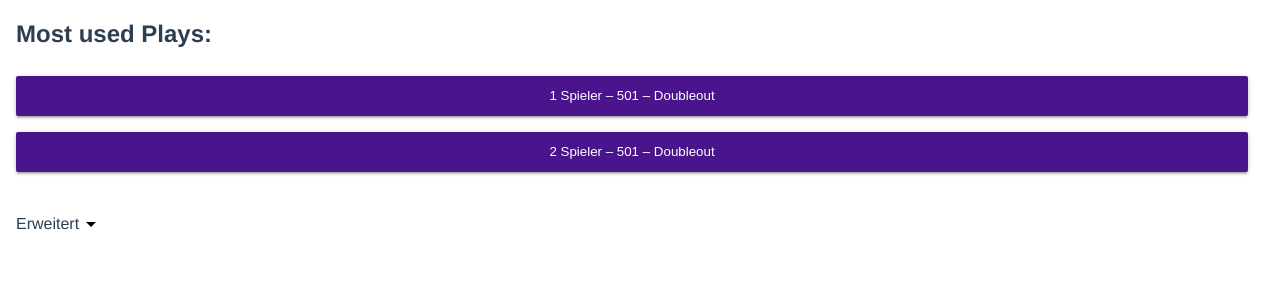
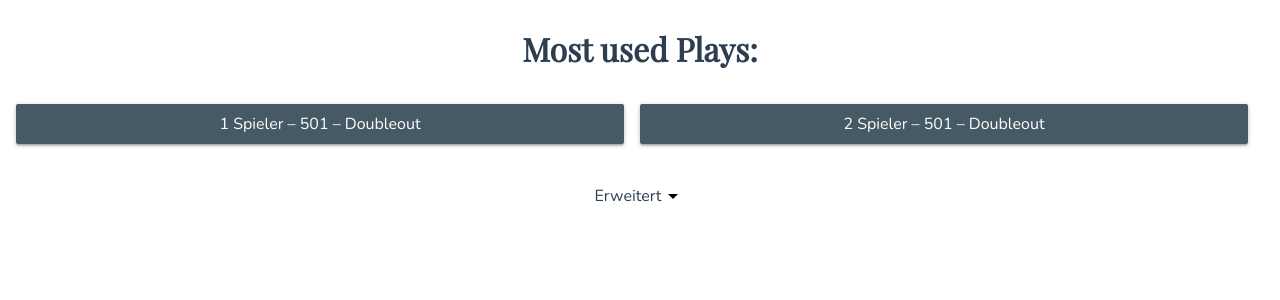
Before and after one commit to dieserak/dartscorer, a Vue app: page / in a window 1280 px wide. Shown: the top 300 px of the page. Built offline with nearby package versions, Linux system fonts and the light colour scheme; what vue-speech would draw is missing.

Commit message:
Bigger font -sizes

```diff
--- a/src/App.vue
+++ b/src/App.vue
@@ -8,6 +8,7 @@
 				<h2 class="h2">
 					Most used Plays:
 				</h2>
+				<div class="settings__actions">
 					<button
 						class="button button--full"
 						@click="setAmountPlayers(1); setScore(501); setCheckout('d'); goNext = true;"
@@ -20,6 +21,7 @@
 					>
 						2 Spieler – 501 – Doubleout
 					</button>
+				</div>
 			</div>
 			<div
 				class="accordion"
@@ -149,12 +151,47 @@ export default {
 </script>
 
 <style lang="scss">
+@import url('https://fonts.googleapis.com/css?family=Bebas+Neue|Lora|Nunito|PT+Sans|Playfair+Display&display=swap');
+
+html,body,#app{
+	height: 100%;
+}
+html,body{ margin: 0;}
+#app, button {
+font-family: "Nunito", Arial, sans-serif;
+-webkit-font-smoothing: antialiased;
+-moz-osx-font-smoothing: grayscale;
+color: #2c3e50;
+font-size: 16px;
+}
+
+h1, h2, h3{
+	font-family: "Playfair Display";
+}
+
+h2{
+	font-size: 32px;
+}
+
 $xs: 4px;
 $s: 8px;
 $m: 16px;
 
-$color-primary: #4a148c;
-$color-primary-hover: #6a1b9a;
+$color-primary: #455A64;
+$color-primary-hover:#607D8B;
+$primary-color-light:  #CFD8DC;
+$primary-color-text:   #FFFFFF;
+$accent-color:         #03A9F4;
+$primary-text-color:   #212121;
+$secondary-text-color: #757575;
+$divider-color:        #BDBDBD;
+
+.settings__actions{
+	@media screen and (min-width: 768px){
+		display: grid;
+		grid-template-columns: 1fr 1fr;
+	}
+}
 
 .u-v-centered{
 	display: flex;
@@ -163,6 +200,7 @@ $color-primary-hover: #6a1b9a;
 
 .settings{
 	margin: $m;
+	text-align: center;
 
 	&__item{
 		padding-bottom: $m;
@@ -188,7 +226,6 @@ $color-primary-hover: #6a1b9a;
 	}
 
 	&--remove{
-		background-color: rgb(244, 67, 54);
 		color: #fff;
 	}
 	&--full{
@@ -211,6 +248,7 @@ $color-primary-hover: #6a1b9a;
 	align-items: center;
 	margin: $m 0;
 	cursor: pointer;
+	justify-content: center;
 	&__icon{
 		// transition: transform .25s ease;
 		&--active{
@@ -219,15 +257,4 @@ $color-primary-hover: #6a1b9a;
 	}
 }
 
-html,body,#app{
-	height: 100%;
-}
-html,body{ margin: 0;}
-  #app {
-    font-family: "Avenir", Helvetica, Arial, sans-serif;
-    -webkit-font-smoothing: antialiased;
-    -moz-osx-font-smoothing: grayscale;
-    color: #2c3e50;
-	font-size: 16px;
-  }
 </style>
--- a/src/components/Match.vue
+++ b/src/components/Match.vue
@@ -37,7 +37,6 @@
 				<input
 					:ref="`input${player.id}`"
 					v-model="player.shot"
-					type="number"
 					class="input input--full-width"
 					@keyup.enter="setNewScore()"
 				>
@@ -282,7 +281,7 @@ export default {
 			font-size: 20px;
 		}
 		&__score{
-			font-size: 40px;
+			font-size: 90px;
 		}
 		&--disabled{
 			pointer-events: none;
@@ -290,6 +289,7 @@ export default {
 		}
 		&__shot{
 			min-height: 20px;
+			font-size: 40px;
 		}
 	}
 	.scoreboard {
```
Lines whose indentation alone changed are shown as unchanged.
